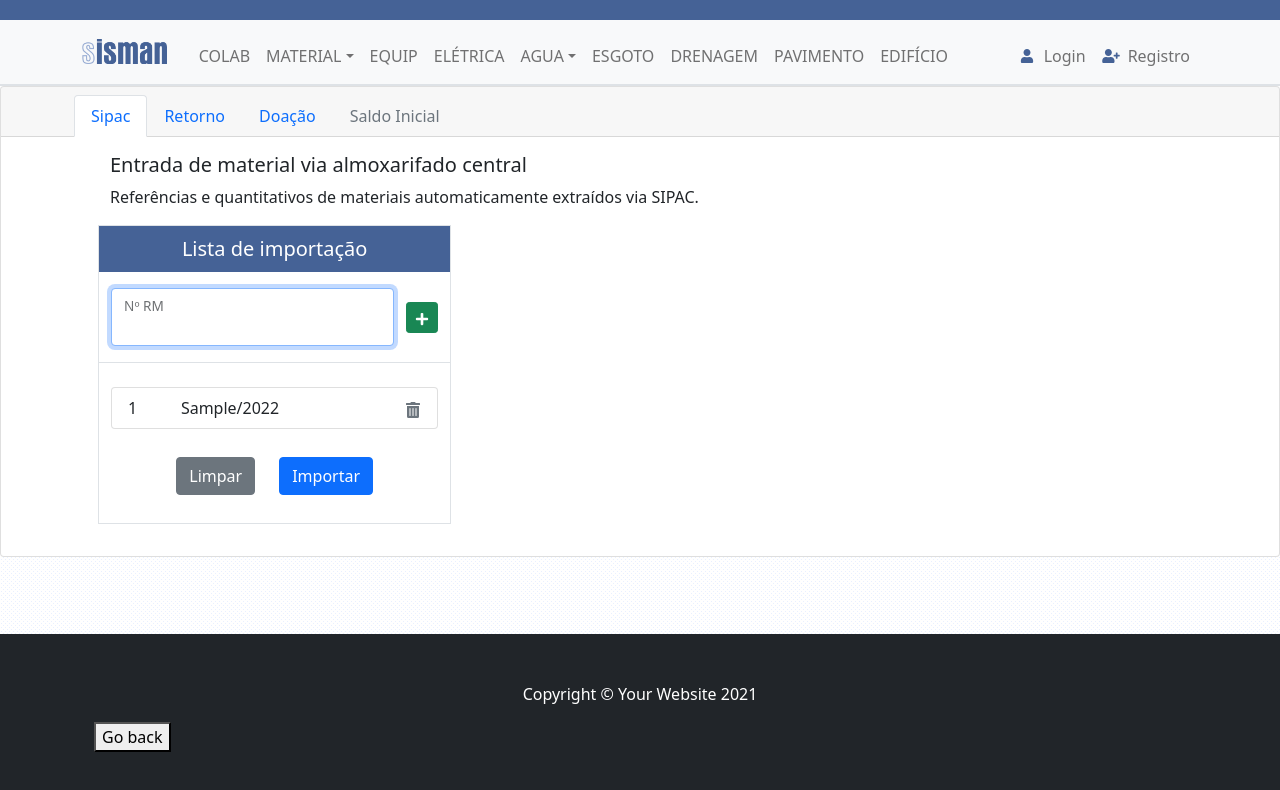
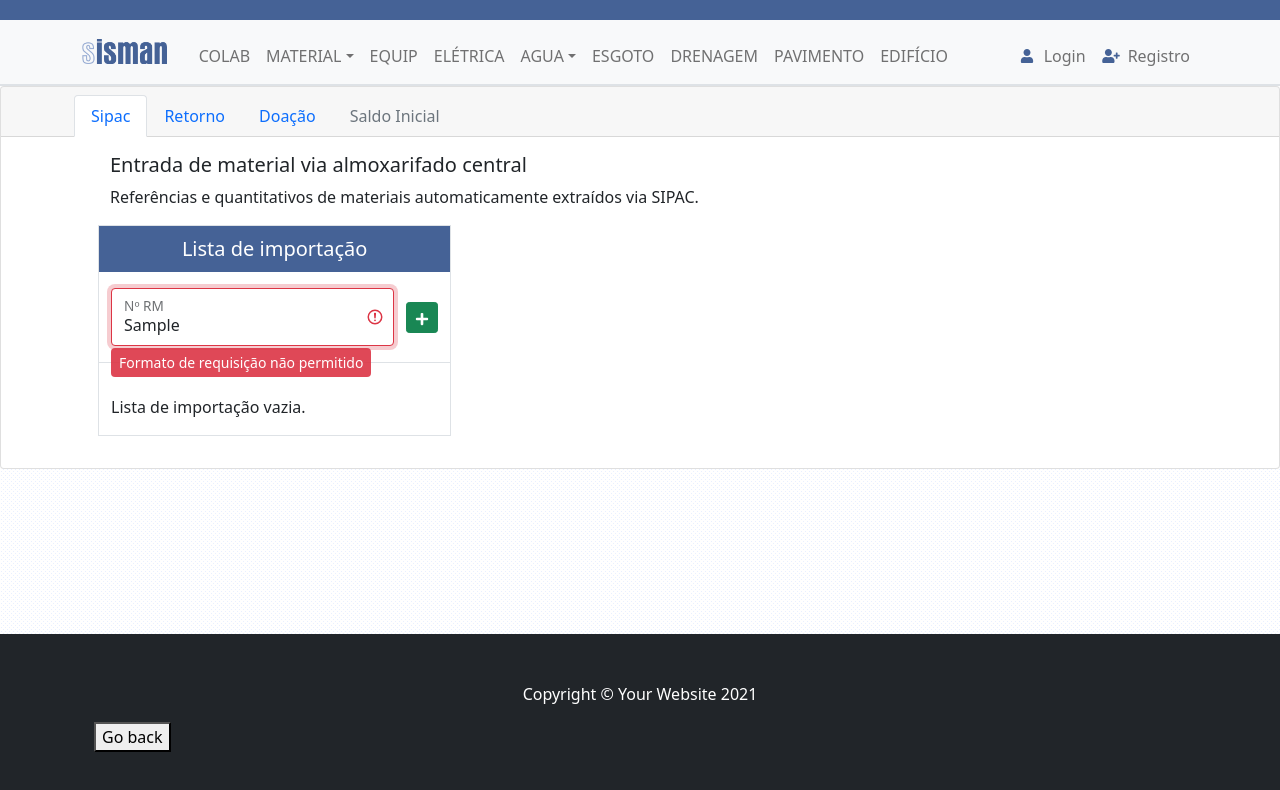
Before and after one commit to mykael90/app_diman, a React (Create React App) app: page /materials/in/sipac in a window 1280 px wide. Both pictures are taken after typing "Sample" into the empty fields and a click on the button "Add Req". Shown: the top 790 px of the page. Built offline with nearby package versions, Linux system fonts and the light colour scheme.

Commit message:
forms validation ok

```diff
--- a/package.json
+++ b/package.json
@@ -9,7 +9,9 @@
     "@testing-library/user-event": "^13.5.0",
     "axios": "^0.26.1",
     "bootstrap": "^5.1.3",
+    "formik": "^2.2.9",
     "history": "^5.2.0",
+    "install": "^0.13.0",
     "lodash": "^4.17.21",
     "prop-types": "^15.8.1",
     "react": "^17.0.2",
@@ -24,7 +26,8 @@
     "redux-saga": "^1.1.3",
     "styled-components": "^5.3.3",
     "validator": "^13.7.0",
-    "web-vitals": "^2.1.4"
+    "web-vitals": "^2.1.4",
+    "yup": "^0.32.11"
   },
   "scripts": {
     "start": "react-scripts start",
--- a/src/pages/Materials/in/Sipac/components/AddReq.js
+++ b/src/pages/Materials/in/Sipac/components/AddReq.js
@@ -5,25 +5,74 @@ import { FaPlus } from 'react-icons/fa';
 import { Button, Row, Col, Form } from 'react-bootstrap';
 import FloatingLabel from 'react-bootstrap/FloatingLabel';
 
-export default function AddReq({ newReq, setNewReq, submitReq }) {
+import * as yup from 'yup'; // RulesValidation
+import { Formik, useFormikContext } from 'formik'; // FormValidation
+
+export function Logger() {
+  const formik = useFormikContext();
+
+  React.useEffect(() => {
+    console.group('Formik State');
+    console.log('values', formik.values);
+    console.log('errors', formik.errors);
+
+    console.groupEnd();
+  }, [formik.values, formik.errors]);
+  return null;
+}
+
+export default function AddReq({ submitReq, handleClear }) {
   const inputRef = useRef();
 
+  const schema = yup.object().shape({
+    newReq: yup
+      .string()
+      .required('Requerido')
+      .matches(/^[0-9/]+$/, 'Formato de requisição não permitido'),
+  });
+
+  console.log(Formik);
+
   return (
-    <Form noValidate onSubmit={submitReq}>
-      <Form.Group>
+    <Formik
+      initialValues={{
+        newReq: '',
+      }}
+      validationSchema={schema}
+      onSubmit={(values, { resetForm }) => {
+        submitReq(values, resetForm);
+      }}
+    >
+      {({
+        handleSubmit,
+        handleChange,
+        handleBlur,
+        values,
+        touched,
+        isValid,
+        errors,
+      }) => (
+        <Form noValidate autoComplete="off" onSubmit={handleSubmit}>
+          <Logger />
+          <Form.Group controlId="validationFormik01">
             <Row className="d-flex align-items-center">
               <Col>
-            <FloatingLabel controlId="reqmat" label="Nº RM">
+                <FloatingLabel label="Nº RM">
                   <Form.Control
+                    type="text"
+                    name="newReq"
+                    value={values.newReq}
+                    onChange={handleChange}
+                    isInvalid={!!errors.newReq}
+                    isValid={values.newReq && !errors.newReq}
                     autoFocus
                     ref={inputRef}
-                id="reqmat"
-                type="text"
                     placeholder="codigo/ano"
-                required
-                value={newReq}
-                onChange={(e) => setNewReq(e.target.value)}
+                    // onBlur={handleBlur}
                   />
+                  <Form.Control.Feedback tooltip type="invalid">
+                    {errors.newReq}
+                  </Form.Control.Feedback>
                 </FloatingLabel>
               </Col>
               <Col xs="auto" className="center-text ps-0">
@@ -40,5 +89,7 @@ export default function AddReq({ newReq, setNewReq, submitReq }) {
             </Row>
           </Form.Group>
         </Form>
+      )}
+    </Formik>
   );
 }
--- a/src/pages/Materials/in/Sipac/components/ImportSipac.js
+++ b/src/pages/Materials/in/Sipac/components/ImportSipac.js
@@ -11,8 +11,6 @@ export default function importSipac({
   reqs,
   deleteReq,
   handleClear,
-  newReq,
-  setNewReq,
   submitReq,
 }) {
   return (
@@ -25,7 +23,7 @@ export default function importSipac({
           Lista de importação
         </Row>
         <Row className="my-3">
-          <AddReq newReq={newReq} setNewReq={setNewReq} submitReq={submitReq} />
+          <AddReq submitReq={submitReq} />
         </Row>
         <Row className="border-top">
           <Content
--- a/src/pages/Materials/in/Sipac/components/LineReq.js
+++ b/src/pages/Materials/in/Sipac/components/LineReq.js
@@ -1,13 +1,21 @@
 /* eslint-disable react/prop-types */
 import React from 'react';
-import { Row, Col } from 'react-bootstrap';
+import { Row, Col, Badge } from 'react-bootstrap';
 import { FaTrashAlt } from 'react-icons/fa';
 
 export default function LineReq({ req, deleteReq }) {
   return (
     <Row>
-      <Col xs={2}>{req.id}</Col>
-      <Col xs={8}>{req.req}</Col>
+      <Col xs={2}>
+        <Badge bg="light" text="dark">
+          {req.id}{' '}
+        </Badge>
+      </Col>
+      <Col xs={8}>
+        <Badge bg="light" text="dark">
+          {req.req}
+        </Badge>
+      </Col>
       <Col xs={2} className="text-end text-secondary">
         <FaTrashAlt
           onClick={() => deleteReq(req.id)}
--- a/src/pages/Materials/in/Sipac/components/ReqList.js
+++ b/src/pages/Materials/in/Sipac/components/ReqList.js
@@ -12,13 +12,7 @@ function ReqList({ reqs, deleteReq, handleClear, handleSubmit }) {
           <ListGroup>
             <ListGroup.Item>
               {reqs.map((req) => (
-                <LineReq
-                  key={req.id}
-                  req={req}
-                  deleteReq={deleteReq}
-                  handleClear={handleClear}
-                  handleSubmit={handleSubmit}
-                />
+                <LineReq key={req.id} req={req} deleteReq={deleteReq} />
               ))}
             </ListGroup.Item>
           </ListGroup>
--- a/src/pages/Materials/in/Sipac/index.js
+++ b/src/pages/Materials/in/Sipac/index.js
@@ -588,7 +588,6 @@ export default function inputMaterial() {
   ];
 
   const [reqs, setReqs] = useState('');
-  const [newReq, setNewReq] = useState('');
   const [isLoading, setIsLoading] = useState(false);
   const [sipac, setSipac] = useState([]);
 
@@ -596,8 +595,9 @@ export default function inputMaterial() {
 
   const addReq = (req) => {
     const id = reqs.length ? reqs[reqs.length - 1].id + 1 : 1;
-    const reqYear = `${req}/${currentYear}`;
-    const myNewReq = req.includes('/') ? { id, req } : { id, req: reqYear };
+    const myNewReq = req.includes('/')
+      ? { id, req }
+      : { id, req: `${req}/${currentYear}` };
     const listReqs = [...reqs, myNewReq];
     setReqs(listReqs);
   };
@@ -606,11 +606,10 @@ export default function inputMaterial() {
     const listReqs = reqs.filter((req) => req.id !== id);
     setReqs(listReqs);
   };
-  const submitReq = (e) => {
-    e.preventDefault();
+  const submitReq = ({ newReq }, resetForm) => {
     if (!newReq) return;
     addReq(newReq);
-    setNewReq('');
+    resetForm();
   };
 
   const handleSubmit = async (e) => {
@@ -693,8 +692,6 @@ export default function inputMaterial() {
               handleClear={handleClear}
               reqs={reqs}
               deleteReq={deleteReq}
-              newReq={newReq}
-              setNewReq={setNewReq}
               submitReq={submitReq}
             />
           ) : (
```
Also changed, not shown: 1 other file (tests, documents, lock files or other folders). Lines whose indentation alone changed are shown as unchanged.
